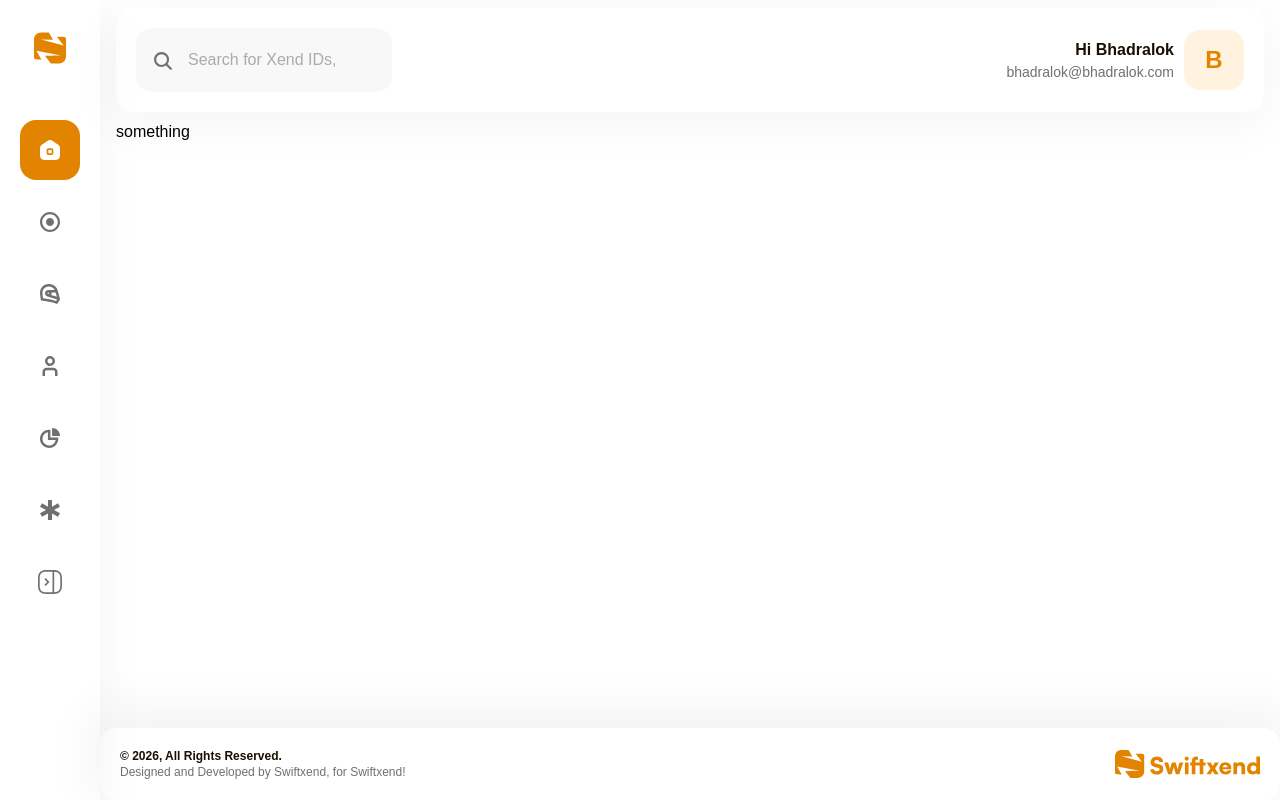
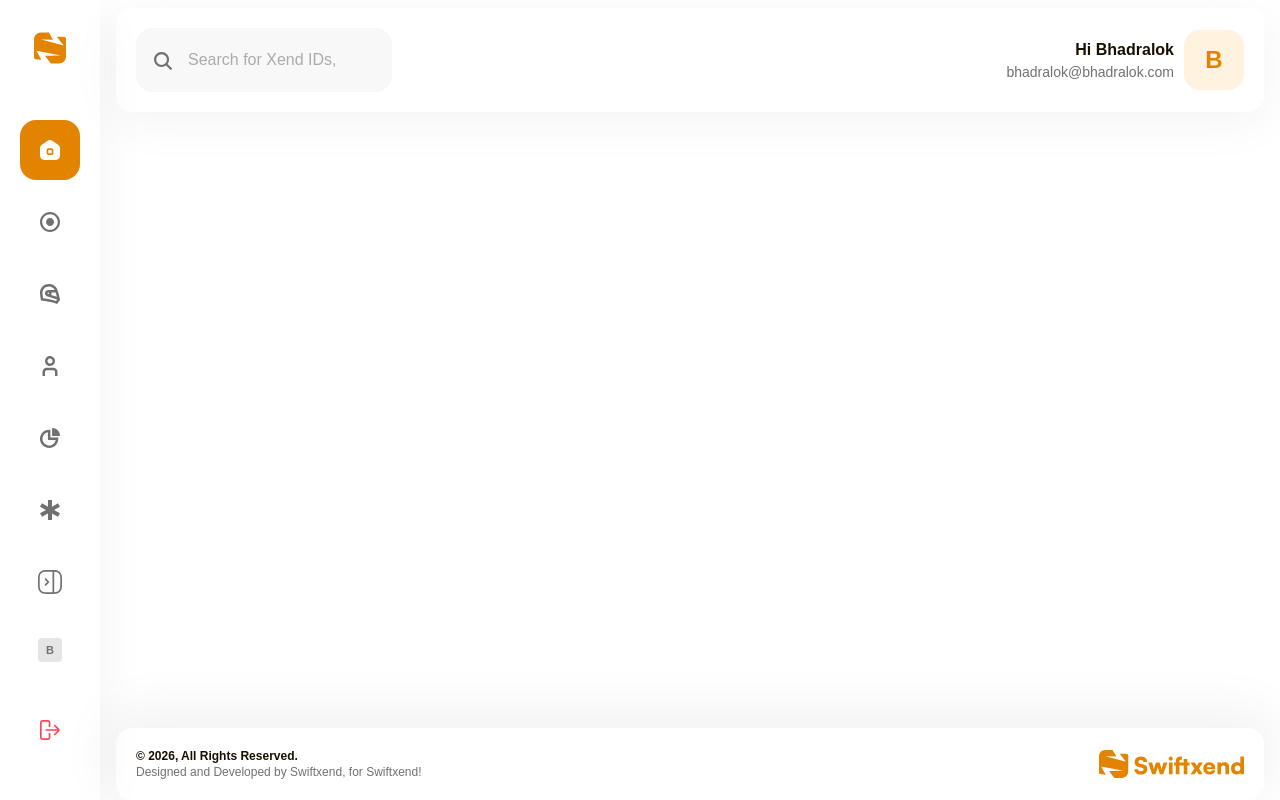
Before and after one commit to Bhadralok/xendr-admin, a React (Vite) app: page /dashboard in a window 1280 px wide. Built offline with nearby package versions, Linux system fonts and the light colour scheme; a web font is replaced by a local one.

Commit message:
fix minor bugs and then added the account and login buttons on the sidenav

```diff
--- a/src/Components/SideNav.jsx
+++ b/src/Components/SideNav.jsx
@@ -17,6 +17,7 @@ import collapseactive from "../assets/collapseactive.svg";
 import collapseinactive from "../assets/collapseinactive.svg";
 import favicon from "../assets/favicon.svg";
 import swift from "../assets/swifthori.svg";
+import signout from "../assets/signout.svg";
 
 export default function SideNav() {
   const [isCollapsed, setIsCollapsed] = useState(true);
@@ -26,7 +27,7 @@ export default function SideNav() {
     "h-15 rounded-2xl flex items-center justify-start cursor-pointer w-full pr-20 pl-5 gap-4 bg-tertiary-orange";
   return (
     <div>
-      <div className="w-fit px-5 pt-8 shadow-[0px_10px_50px_0px_rgba(0,0,0,0.05)] h-full">
+      <div className="w-fit flex flex-col pb-10 justify-between px-5 pt-8 shadow-[0px_10px_50px_0px_rgba(0,0,0,0.05)] h-full">
         <header className="flex flex-col gap-3 ">
           {isCollapsed ? (
             <div className="pb-11 pl-3.5">
@@ -58,6 +59,36 @@ export default function SideNav() {
             {!isCollapsed && <p>Collapse</p>}
           </button>
         </header>
+        <div className="flex flex-col gap-5 justify-center ">
+          <div
+            className={`${
+              isCollapsed
+                ? " justify-center w-15"
+                : "w-full pl-5 transition-all duration-300  justify-start"
+            } flex items-center gap-4 h-15`}
+          >
+            <button className="h-6 w-6 cursor-pointer bg-[#E5E5E5] text-primary-grey flex items-center justify-center font-black rounded text-[11px]">
+              B
+            </button>
+            {!isCollapsed && (
+              <p className="text-primary-grey font-medium text-sm">Account</p>
+            )}
+          </div>
+          <div
+            className={`${
+              isCollapsed
+                ? " justify-center w-15"
+                : "w-full pl-5 transition-all duration-300  justify-start"
+            } flex items-center gap-4 h-15`}
+          >
+            <button className="cursor-pointer">
+              <img src={signout} alt="" />
+            </button>
+            {!isCollapsed && (
+              <p className="text-red-500 font-medium text-sm">Logout</p>
+            )}
+          </div>
+        </div>
       </div>
     </div>
   );
--- a/src/Layout/DashboardLayout.jsx
+++ b/src/Layout/DashboardLayout.jsx
@@ -16,10 +16,11 @@ export default function DashboardLayout() {
             <TopHeader />
             <div className="mx-4">
               <Outlet />
-              something
             </div>
           </div>
-          <Footer />
+          <div className="mx-4">
+            <Footer />
+          </div>
         </div>
       </div>
     </>
```
Also changed, not shown: src/assets/signout.svg (added).
